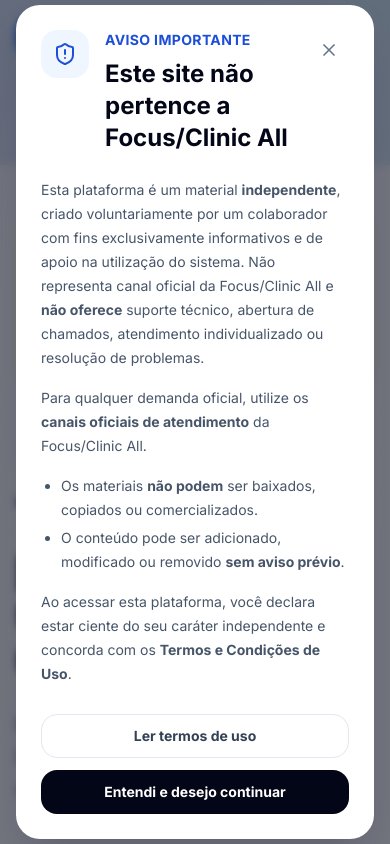
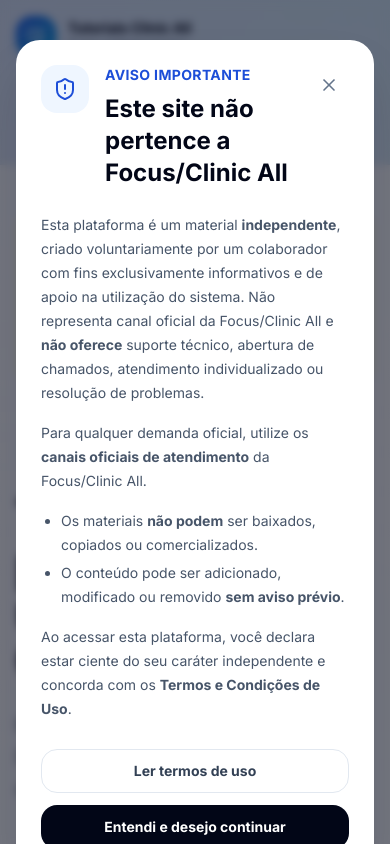
Before and after one commit to Samuelsts/helpsam, a Next.js app: page / in a window 390 px wide. Shown: the top 844 px of the page. Built offline with nearby package versions, Linux system fonts and the light colour scheme.

Commit message:
Ajuste no OfficialPopup

```diff
--- a/components/OfficialNoticePopup.tsx
+++ b/components/OfficialNoticePopup.tsx
@@ -25,11 +25,21 @@
 
   return (
     <div
-      className="fixed inset-0 z-50 flex items-center justify-center bg-slate-950/55 px-4 py-6 backdrop-blur-sm"
+      className="fixed
+    inset-0
+    z-50
+    overflow-y-auto
+    bg-slate-950/55
+    backdrop-blur-sm
+    p-4
+    sm:flex
+    sm:items-center
+    sm:justify-center"
       role="dialog"
       aria-modal="true"
       aria-labelledby="official-notice-title"
     >
+      <div className="flex min-h-full items-center justify-center py-6">
         <section className="animate-scale-in w-full max-w-2xl rounded-3xl border border-white/70 bg-white p-6 shadow-2xl shadow-slate-950/20 sm:p-8">
           <div className="flex items-start justify-between gap-4">
             <div className="flex items-start gap-4">
@@ -61,8 +71,8 @@
 
           <div className="mt-6 space-y-4 text-sm leading-6 text-slate-600">
             <p>
-            Esta plataforma é um material <strong>independente</strong>, criado
-            voluntariamente por um colaborador com fins exclusivamente
+              Esta plataforma é um material <strong>independente</strong>,
+              criado voluntariamente por um colaborador com fins exclusivamente
               informativos e de apoio na utilização do sistema. Não representa
               canal oficial da Focus/Clinic All e <strong>não oferece</strong>{' '}
               suporte técnico, abertura de chamados, atendimento individualizado
@@ -71,13 +81,14 @@
 
             <p>
               Para qualquer demanda oficial, utilize os{' '}
-            <strong>canais oficiais de atendimento</strong> da Focus/Clinic All.
+              <strong>canais oficiais de atendimento</strong> da Focus/Clinic
+              All.
             </p>
 
             <ul className="list-disc space-y-1 pl-5">
               <li>
-              Os materiais <strong>não podem</strong> ser baixados, copiados ou
-              comercializados.
+                Os materiais <strong>não podem</strong> ser baixados, copiados
+                ou comercializados.
               </li>
               <li>
                 O conteúdo pode ser adicionado, modificado ou removido{' '}
@@ -86,8 +97,8 @@
             </ul>
 
             <p>
-            Ao acessar esta plataforma, você declara estar ciente do seu caráter
-            independente e concorda com os{' '}
+              Ao acessar esta plataforma, você declara estar ciente do seu
+              caráter independente e concorda com os{' '}
               <strong>Termos e Condições de Uso</strong>.
             </p>
           </div>
@@ -110,5 +121,6 @@
           </div>
         </section>
       </div>
+    </div>
   );
 }
```
Lines whose indentation alone changed are shown as unchanged.
